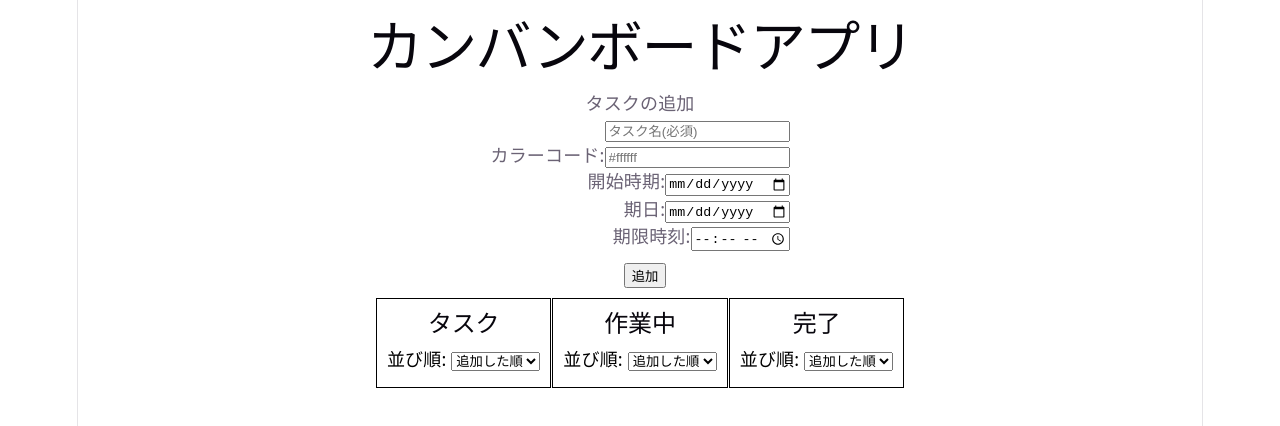
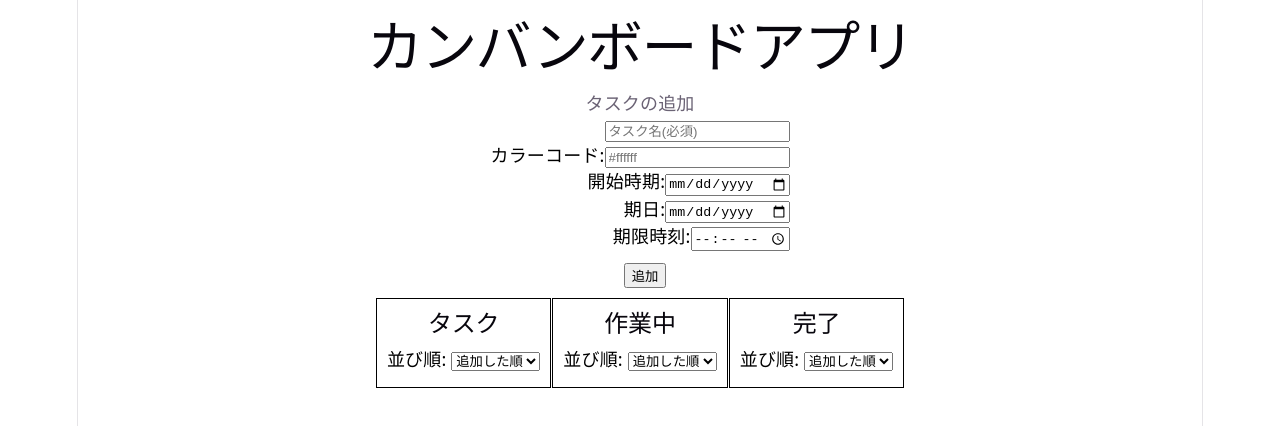
Before and after one commit to HW22A016/kanban-board, a React (Vite) app: page / in a window 1280 px wide. Shown: the top 426 px of the page. Built offline with nearby package versions, Linux system fonts and the light colour scheme.

Commit message:
タスク追加をダークモードに対応(test)

```diff
--- a/src/App.jsx
+++ b/src/App.jsx
@@ -309,7 +309,7 @@ function App() {
 
       <div style={{marginBottom: "10px"}}>
         <p>タスクの追加</p>
-        <div style={{display:"flex", justifyContent:"center"}}>
+        <div className={`${style.addTaskContainer} ${style.black}`}>
           <div style={{marginBottom: "10px", textAlign: "right"}}>
             <div>
               <input
--- a/src/kanban-boardStyle.module.css
+++ b/src/kanban-boardStyle.module.css
@@ -16,3 +16,22 @@
 {
     text-align: right;
 }
+
+.addTaskContainer
+{
+    display: flex;
+    justify-content: center;
+}
+
+.black
+{
+    color: #000;
+}
+
+@media (prefers-color-scheme: dark)
+{
+    .black
+    {
+        color: #FFF;
+    }
+}
```
